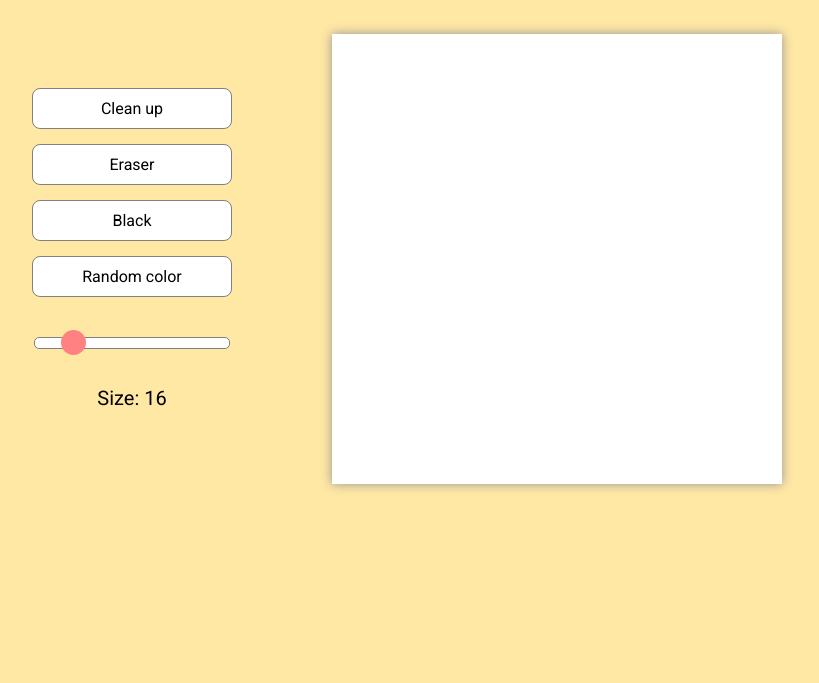
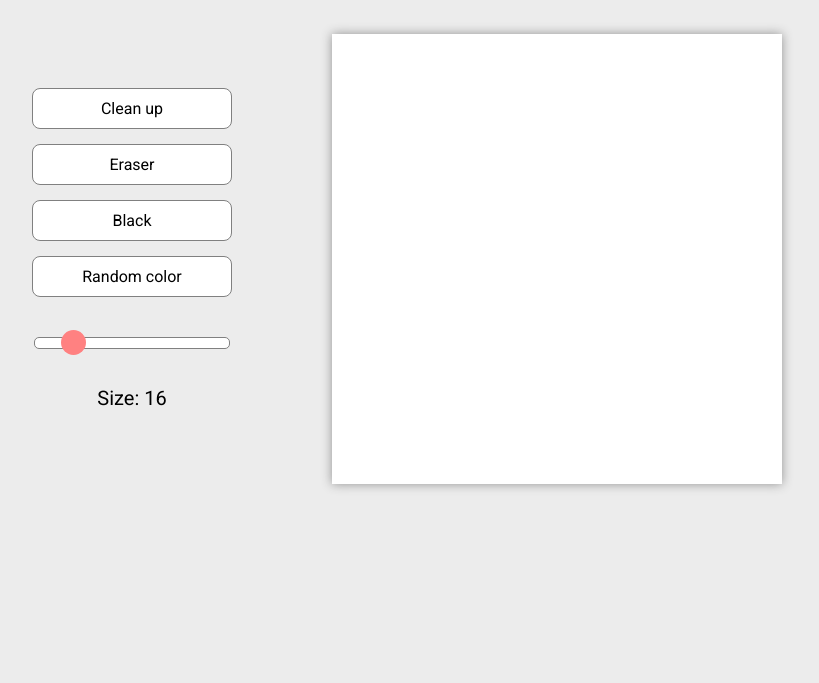
Before and after one commit to lopezingrid/etch-a-sketch, a plain HTML site: page index.html in a window 1280 px wide. Shown: the part 117-800 px from the top of the page, without its empty margins (233-1052 px from the left). Drawn offline with Linux system fonts and the light colour scheme.

Commit message:
Change background color body

```diff
--- a/styles/style.css
+++ b/styles/style.css
@@ -1,7 +1,7 @@
 @import url('https://fonts.googleapis.com/css2?family=Roboto&display=swap');
 
 body {
-    background-color: rgb(255, 231, 164);
+    background-color: rgb(236, 236, 236);
     font-family: 'Roboto', sans-serif;
 }
 
```
